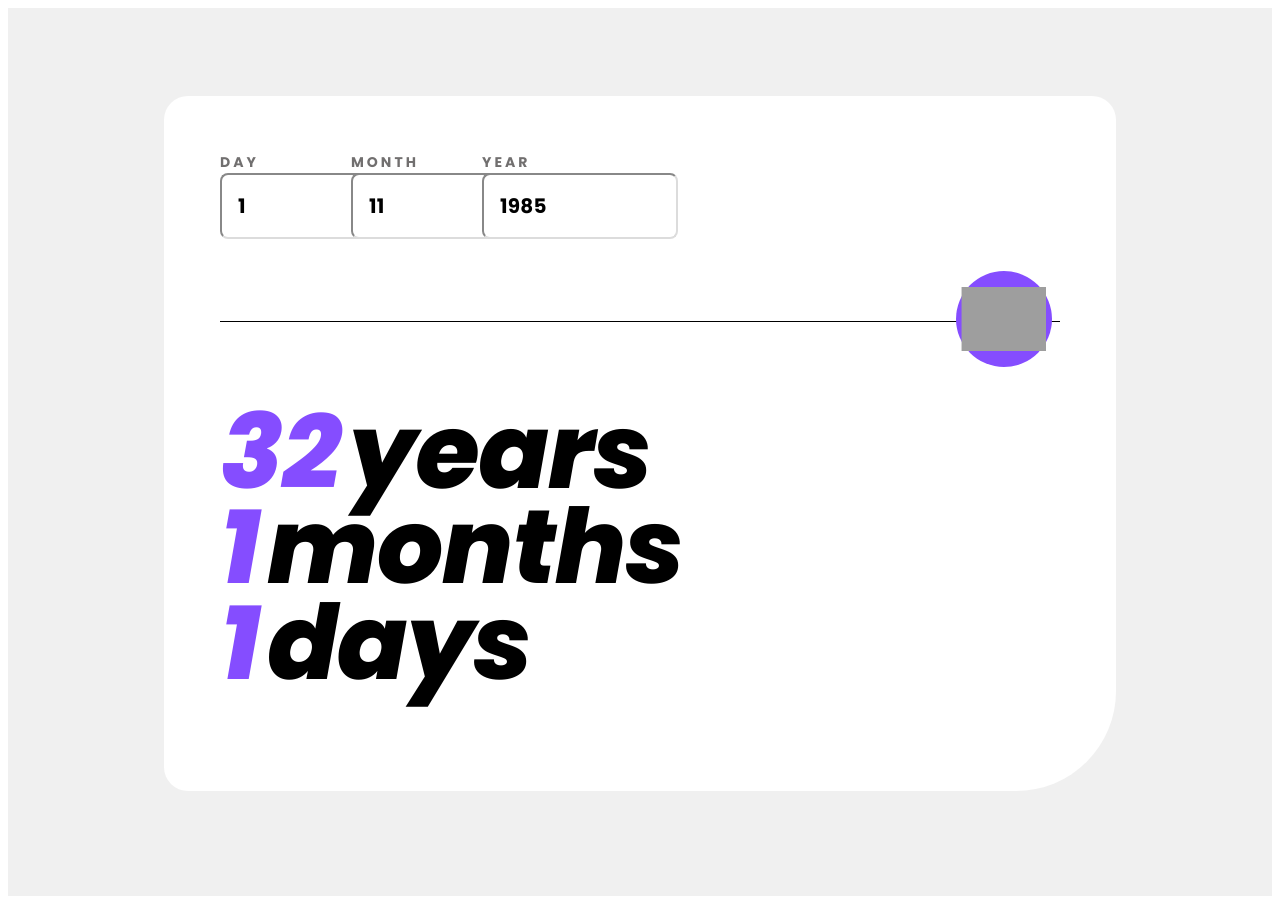
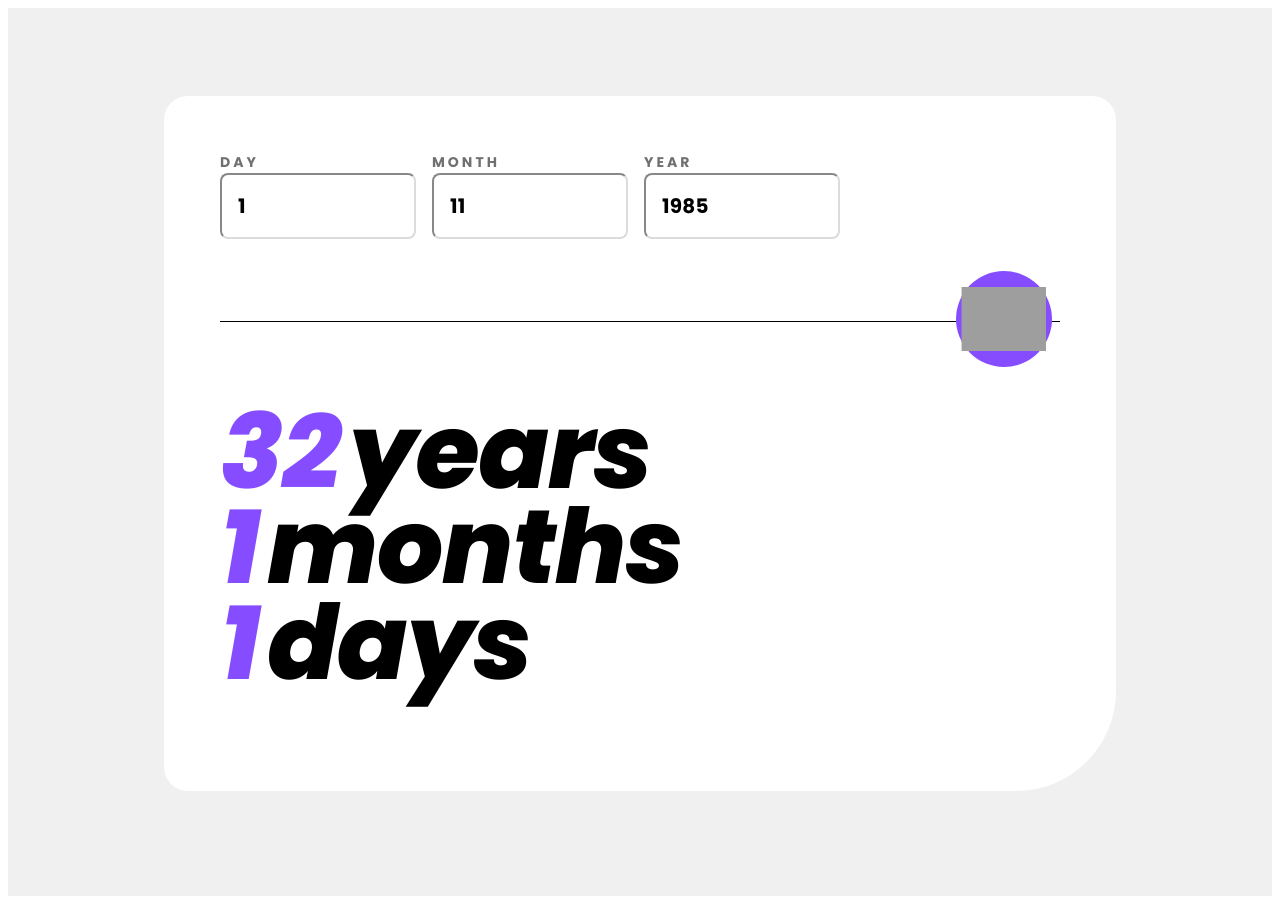
Before and after one commit to MaxAnderberg/age-calculator, a Vue app: page / in a window 1280 px wide. Built offline with nearby package versions, Linux system fonts and the light colour scheme; grey boxes are pictures that could not be loaded.

Commit message:
fixed width for input on desktop

```diff
--- a/src/components/AgeCalculator.vue
+++ b/src/components/AgeCalculator.vue
@@ -318,7 +318,7 @@ input[type="number"]::-webkit-outer-spin-button {
     }
 
     .form__input {
-        max-width: 160px;
+        width: 160px;
     }
 
     .main-age_card {
```
